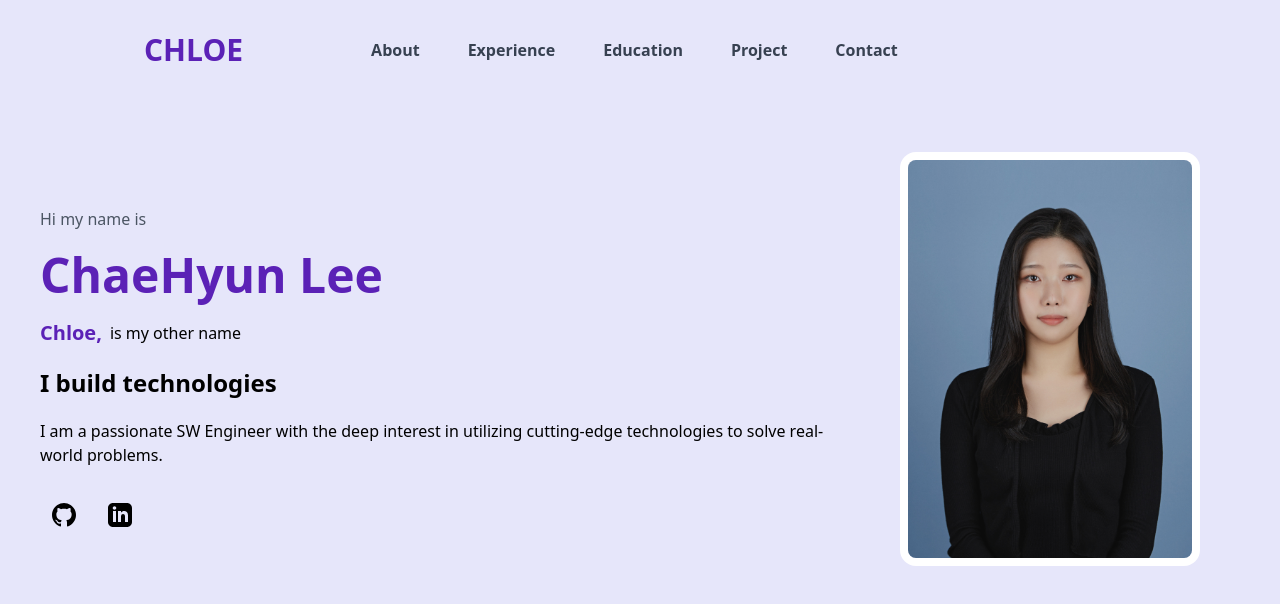
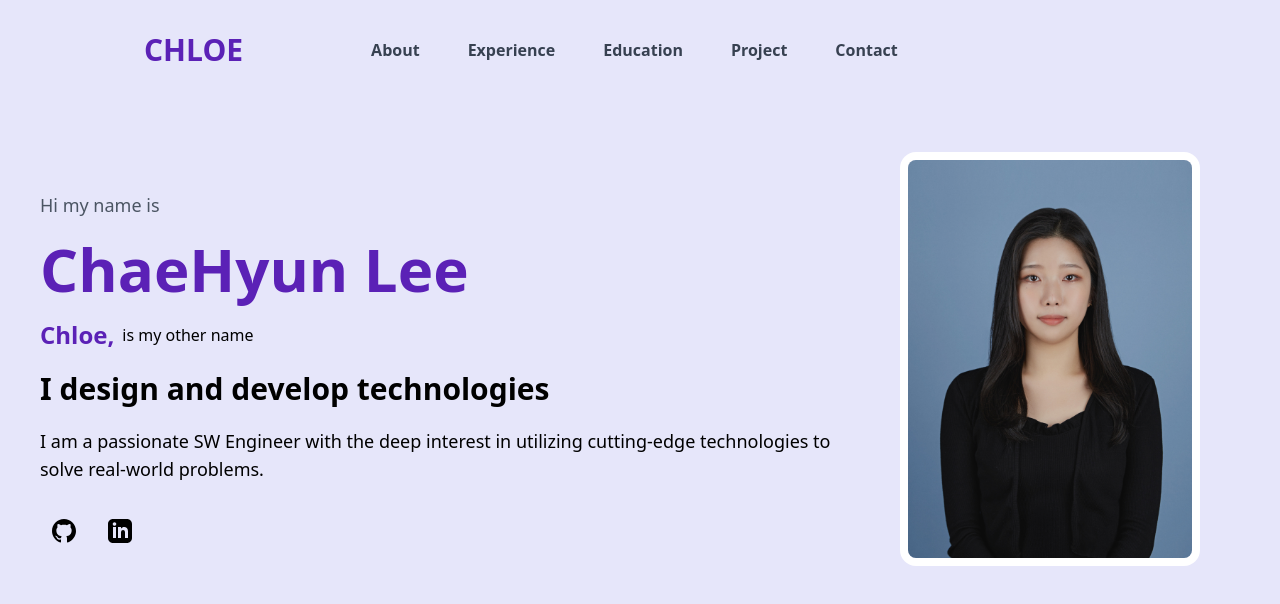
Before and after one commit to chloe1129/about_chloe, a React (Create React App) app in the folder chloe_frontend/: page / in a window 1280 px wide. Shown: the top 604 px of the page. Built offline with nearby package versions, Linux system fonts and the light colour scheme.

Commit message:
style: change font family and aboutme

```diff
--- a/chloe_frontend/src/pages/Home.tsx
+++ b/chloe_frontend/src/pages/Home.tsx
@@ -7,18 +7,20 @@ function Home() {
   return (
     <div className="flex justify-center">
       <div className="md:flex grid mx-10 align-middle items-center">
-        <div className="flex-col pt-8 space-y-5">
-          <div className="text-base text-gray-600">Hi my name is</div>
-          <div className="text-5xl font-semibold text-violet-800">
+        <div className="flex-col pt-8 space-y-5 font-sans">
+          <div className="text-lg text-gray-600">Hi my name is</div>
+          <div className="text-6xl font-semibold text-violet-800">
             ChaeHyun Lee
           </div>
           <div className="flex space-x-2 items-center">
-            <div className="text-xl font-semibold text-violet-800">Chloe,</div>
+            <div className="text-2xl font-semibold text-violet-800">Chloe,</div>
             <div>is my other name</div>
           </div>
 
-          <div className="text-2xl font-semibold">I build technologies</div>
-          <div>
+          <div className="text-3xl font-semibold">
+            I design and develop technologies
+          </div>
+          <div className="text-lg">
             I am a passionate SW Engineer with the deep interest in utilizing
             cutting-edge technologies to solve real-world problems.
           </div>
```
